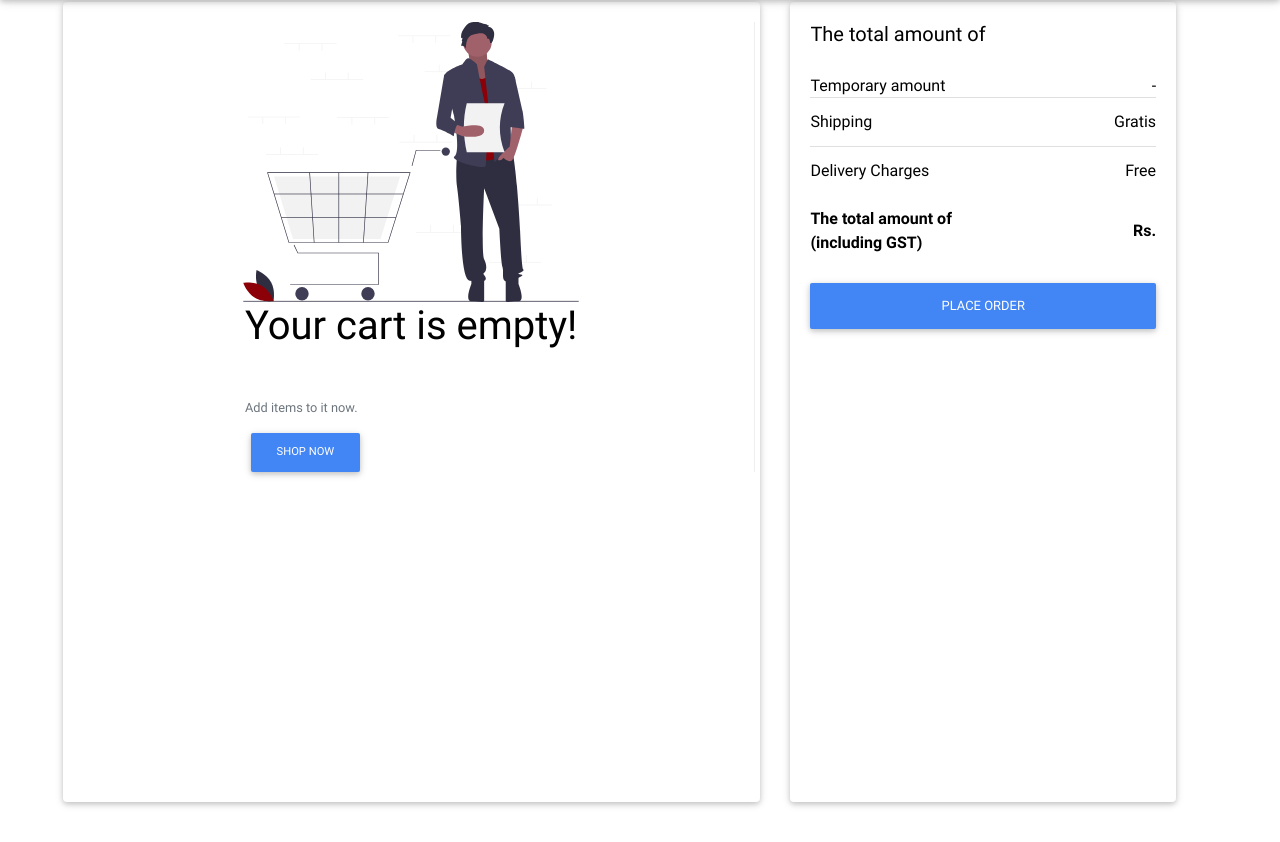
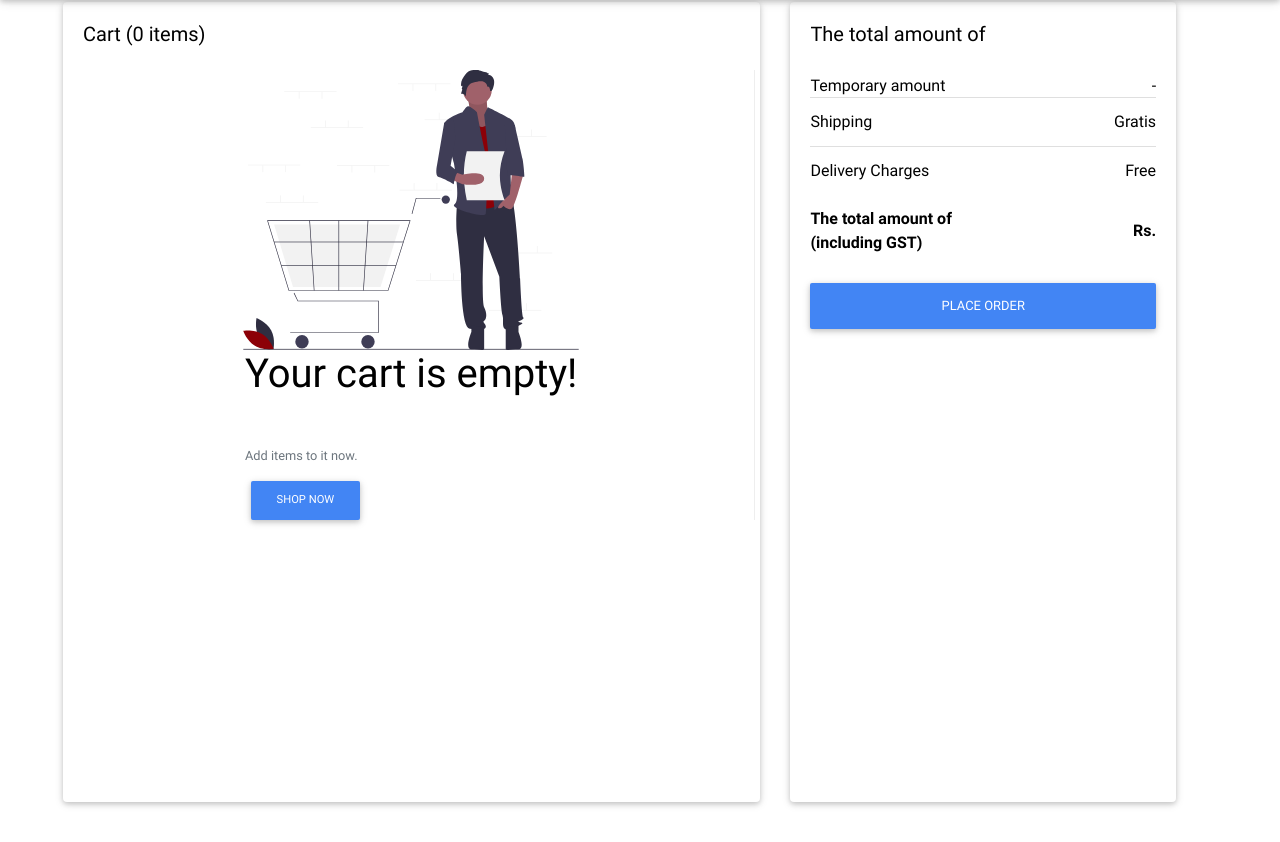
Before and after one commit to kishorekumar646/BookStore, a Django app: template templates/cart.html in a window 1280 px wide. Shown: the part 70-912 px from the top of the page. Run offline with Django 3.2, Linux system fonts and the light colour scheme; the template is opened without the code that fills it, so the values that code supplies are empty; style sheets or scripts are compiled from the project's sources; parts of the project's set-up code (start-up, migrations or seed data) failed here and were passed over; some libraries are stand-ins or nearby versions.

Commit message:
[kishore]Refactor. added template tag in cart.html also

```diff
--- a/templates/cart.html
+++ b/templates/cart.html
@@ -1,6 +1,6 @@
 {% extends "base.html" %}
 {% load static %}
-
+{% load cart_count_tag %}
 
 
 {% block main_content %}
@@ -18,7 +18,7 @@
       <div class="card wish-list mb-3">
         <div class="card-body">
 
-
+          <h5 class="mb-4">Cart (<span>{{ request.user|cart_items_count }}</span> items)</h5>
           {% for order_item in object.items.all  %}
 
             <div class="row mb-4">
```
